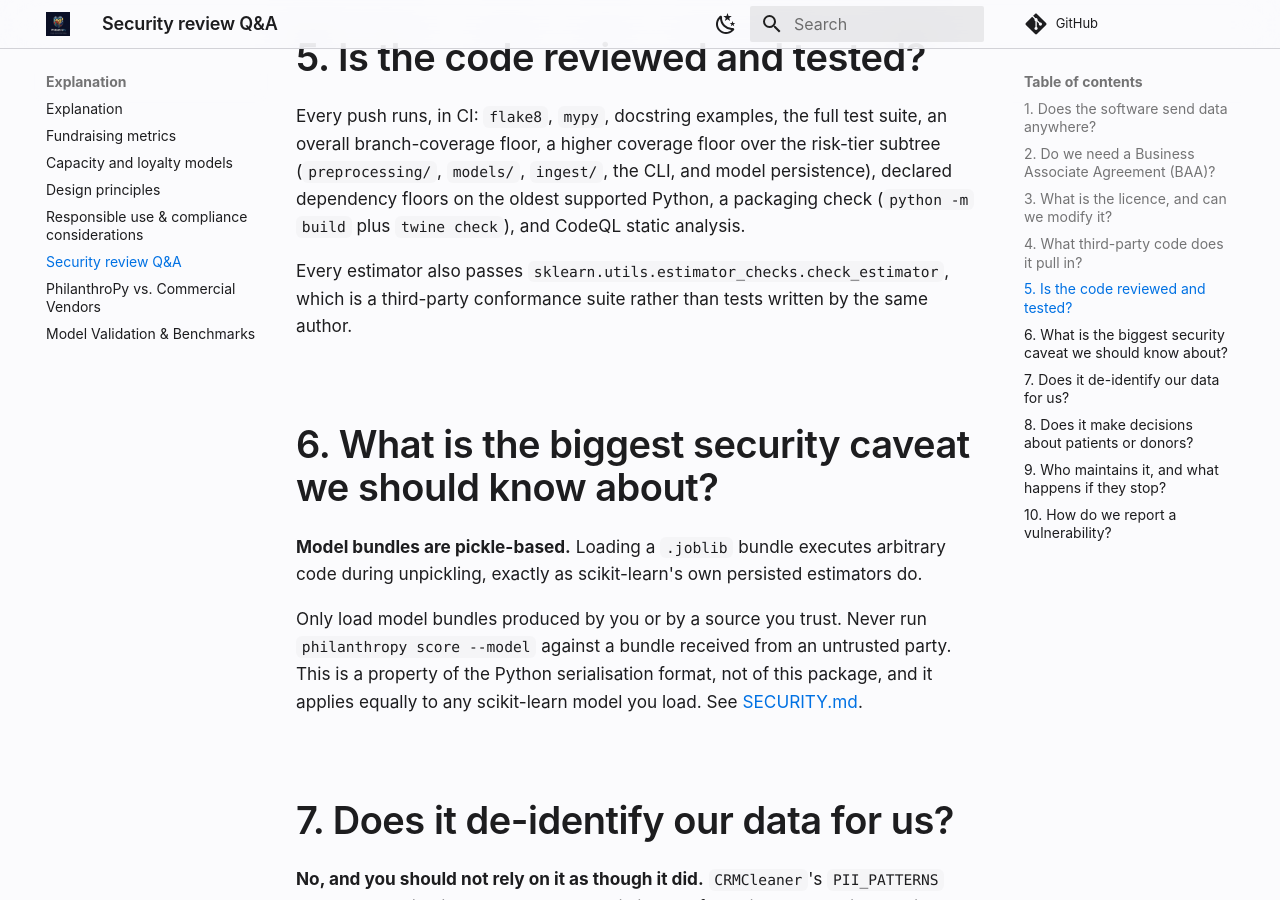
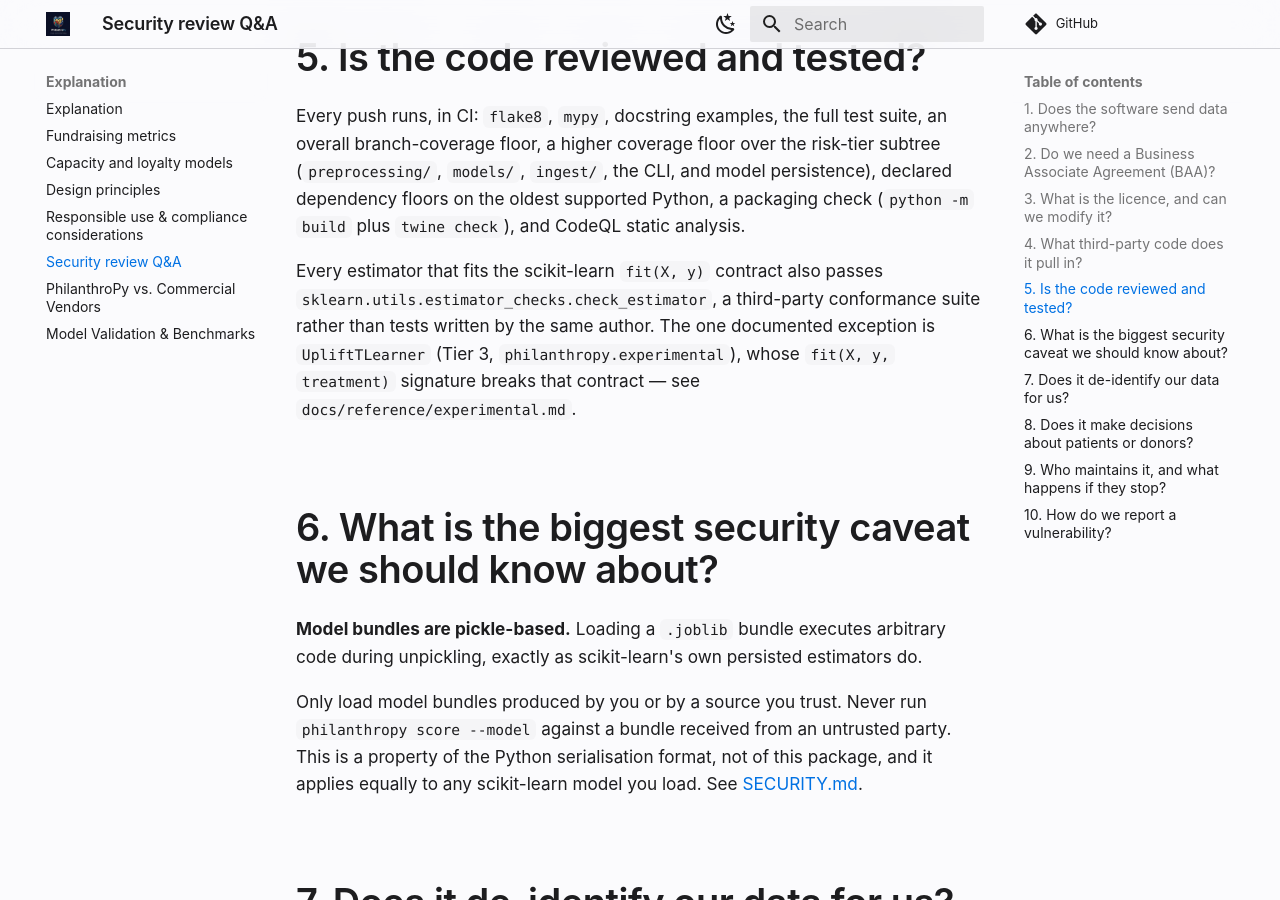
Before and after one commit to PhilanthroPy-Project/PhilanthroPy, an MkDocs documentation site: the page built from docs/explanation/security_review_answers.md, in a window 1280 px wide and 900 px high, scrolled down 2443 px. Built offline with MkDocs 1.6.1 and Material for MkDocs 9.7.7, drawn with Linux system fonts in a browser that asks for light colours; comment, search, counter and statistics services are not loaded.

Commit message:
fix: MatchingGiftFeaturizer had zero check_estimator coverage (#71)
tags._skip_test=True silently ran 1 check instead of 46, with no documented
reason -- unlike RFMTransformer's equivalent, argued exclusion. It genuinely
can't run the generic battery (two named columns, one categorical), but
that needs a written reason and a manual compliance test, not a skip flag.
FinancialForecastModel had the identical gap for no reason at all -- it
passes cleanly and is now in the battery. Add a cross-reference test so a
new public estimator can't land uncovered and undocumented again, and
correct the resulting false "every estimator passes" claim in README,
paper.md, and two docs pages to name the one real exception.

```diff
--- a/docs/explanation/security_review_answers.md
+++ b/docs/explanation/security_review_answers.md
@@ -72,8 +72,11 @@ subtree (`preprocessing/`, `models/`, `ingest/`, the CLI, and model persistence)
 declared dependency floors on the oldest supported Python, a packaging check
 (`python -m build` plus `twine check`), and CodeQL static analysis.
 
-Every estimator also passes `sklearn.utils.estimator_checks.check_estimator`, which
-is a third-party conformance suite rather than tests written by the same author.
+Every estimator that fits the scikit-learn `fit(X, y)` contract also passes
+`sklearn.utils.estimator_checks.check_estimator`, a third-party conformance suite
+rather than tests written by the same author. The one documented exception is
+`UpliftTLearner` (Tier 3, `philanthropy.experimental`), whose `fit(X, y,
+treatment)` signature breaks that contract — see `docs/reference/experimental.md`.
 
 ## 6. What is the biggest security caveat we should know about?
 
```
Also changed, not shown: CHANGELOG.md (+14 -0 lines), README.md (+5 -2 lines), docs/explanation/design_principles.md (+1 -1 lines), docs/index.md (+2 -2 lines), paper.md (+5 -2 lines), 2 other files.
